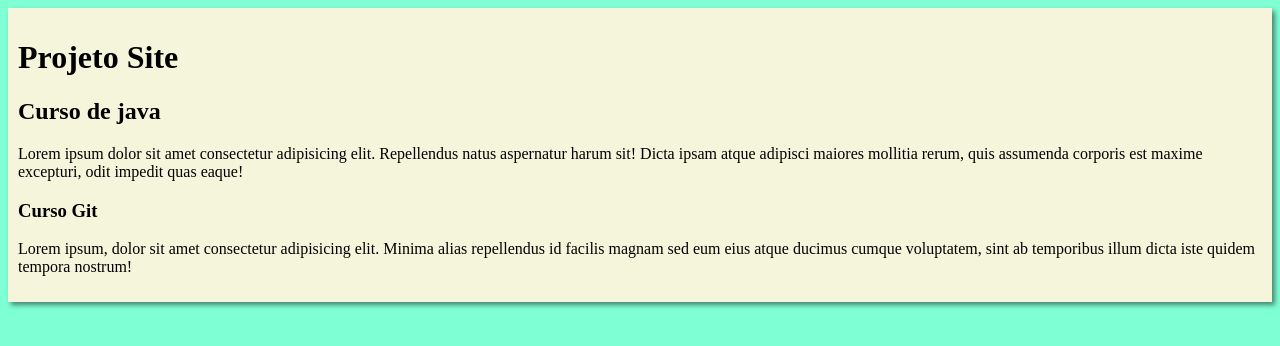
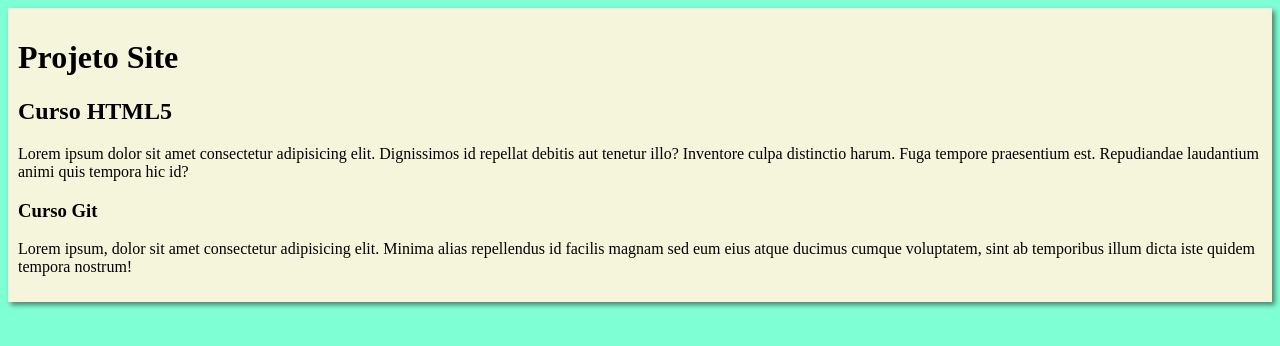
Before and after one commit to cbjrchorao1313-dev/Projeto-java, a plain HTML site: page index.html in a window 1280 px wide. Drawn offline with Linux system fonts and the light colour scheme.

Commit message:
Pequenas mudanças

```diff
--- a/index.html
+++ b/index.html
@@ -12,8 +12,8 @@
             <h1>Projeto Site</h1>
         </head>
         <article>
-            <h2>Curso de java</h2>
-            <p>Lorem ipsum dolor sit amet consectetur adipisicing elit. Repellendus natus aspernatur harum sit! Dicta ipsam atque adipisci maiores mollitia rerum, quis assumenda corporis est maxime excepturi, odit impedit quas eaque!</p>
+            <h2>Curso HTML5</h2>
+            <p>Lorem ipsum dolor sit amet consectetur adipisicing elit. Dignissimos id repellat debitis aut tenetur illo? Inventore culpa distinctio harum. Fuga tempore praesentium est. Repudiandae laudantium animi quis tempora hic id?</p>
         </article>
         <article>
             <h3>Curso Git</h3>
```
